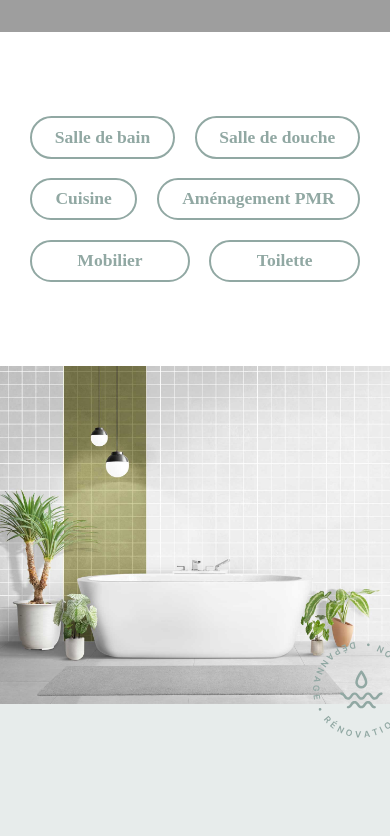
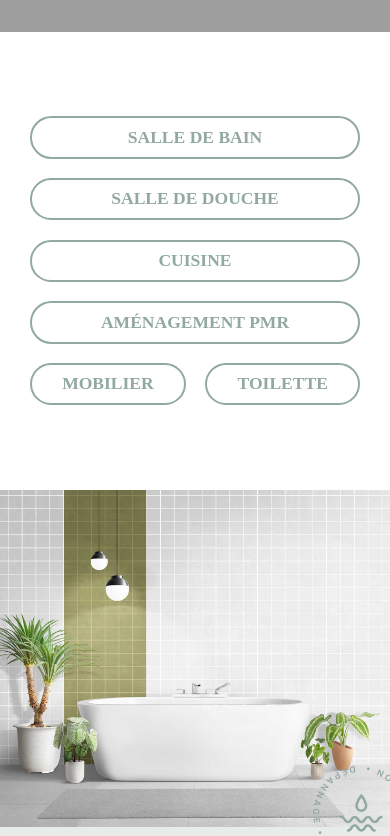
Before and after one commit to mathoos/plomberiejoanbret, a React (Create React App) app: page / in a window 390 px wide. Shown: the part 812-1648 px from the top of the page. Built offline with nearby package versions, Linux system fonts and the light colour scheme; grey boxes are pictures that could not be loaded; a web font is replaced by a local one.

Commit message:
update button & réalisations

```diff
--- a/src/components/Realisations.scss
+++ b/src/components/Realisations.scss
@@ -117,7 +117,7 @@
             &--img{
                 position : relative;
                 width : 30vw;
-                height : 77vh;
+                height : 70vh;
                 overflow : hidden;
 
                 @media screen and (max-width : 990px){
--- a/src/style/_buttons.scss
+++ b/src/style/_buttons.scss
@@ -19,6 +19,11 @@
     overflow: hidden;
     transition : .3s ease;
     z-index : 1;
+    @media screen and (max-width:990px){
+        padding : 0 8vw;
+        font-size: 5vw;
+        min-height : 6.5vh;
+    }
 
     &:hover{
         color : $blanc;
@@ -74,11 +79,4 @@
         transition : .3s ease;
         z-index : -1;
     }
-
-    @media screen and (max-width:990px){
-        padding : 0 10vw;
-        font-size: 5vw;
-        min-height : 8vh;
-        text-transform: none;
-    }
 }
```
